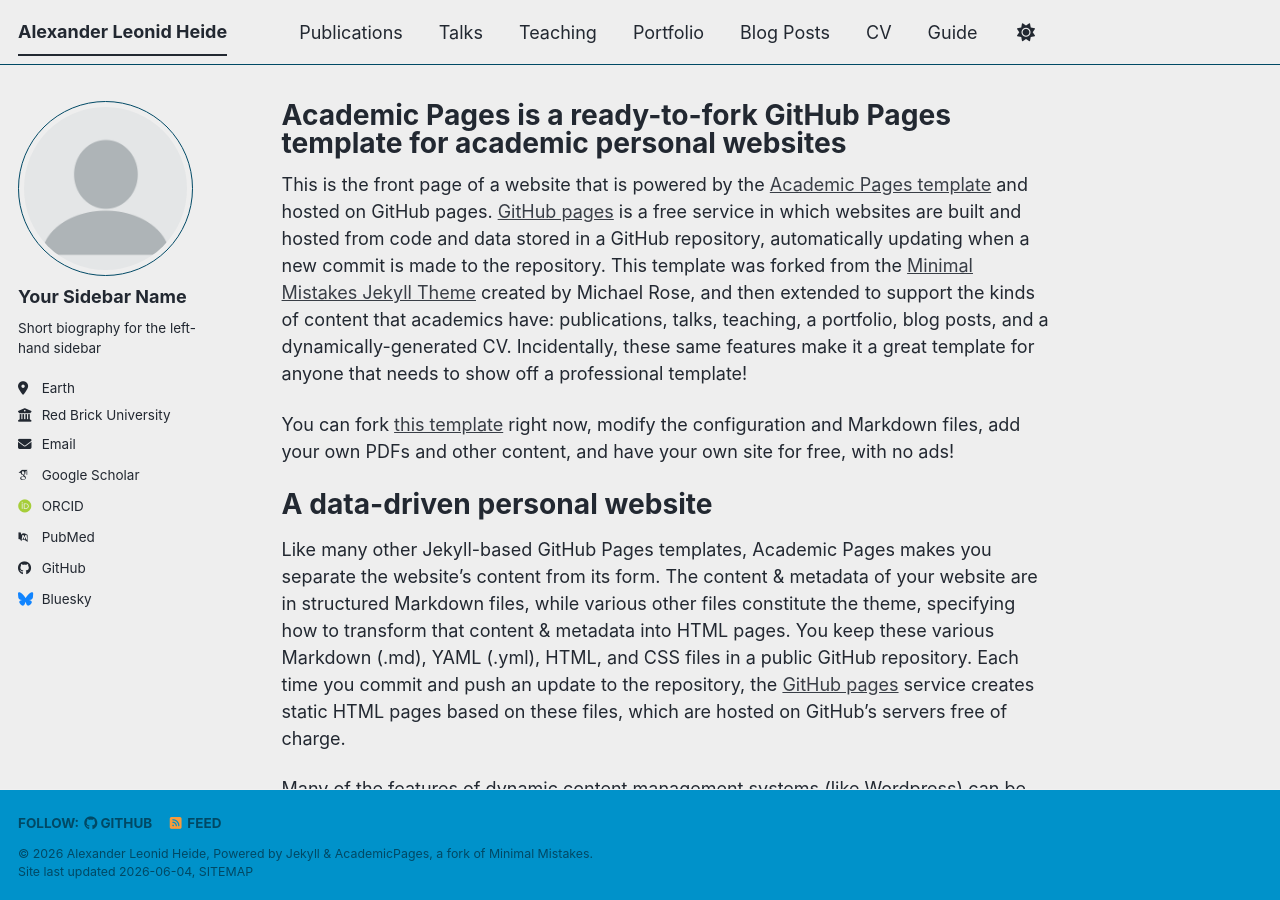
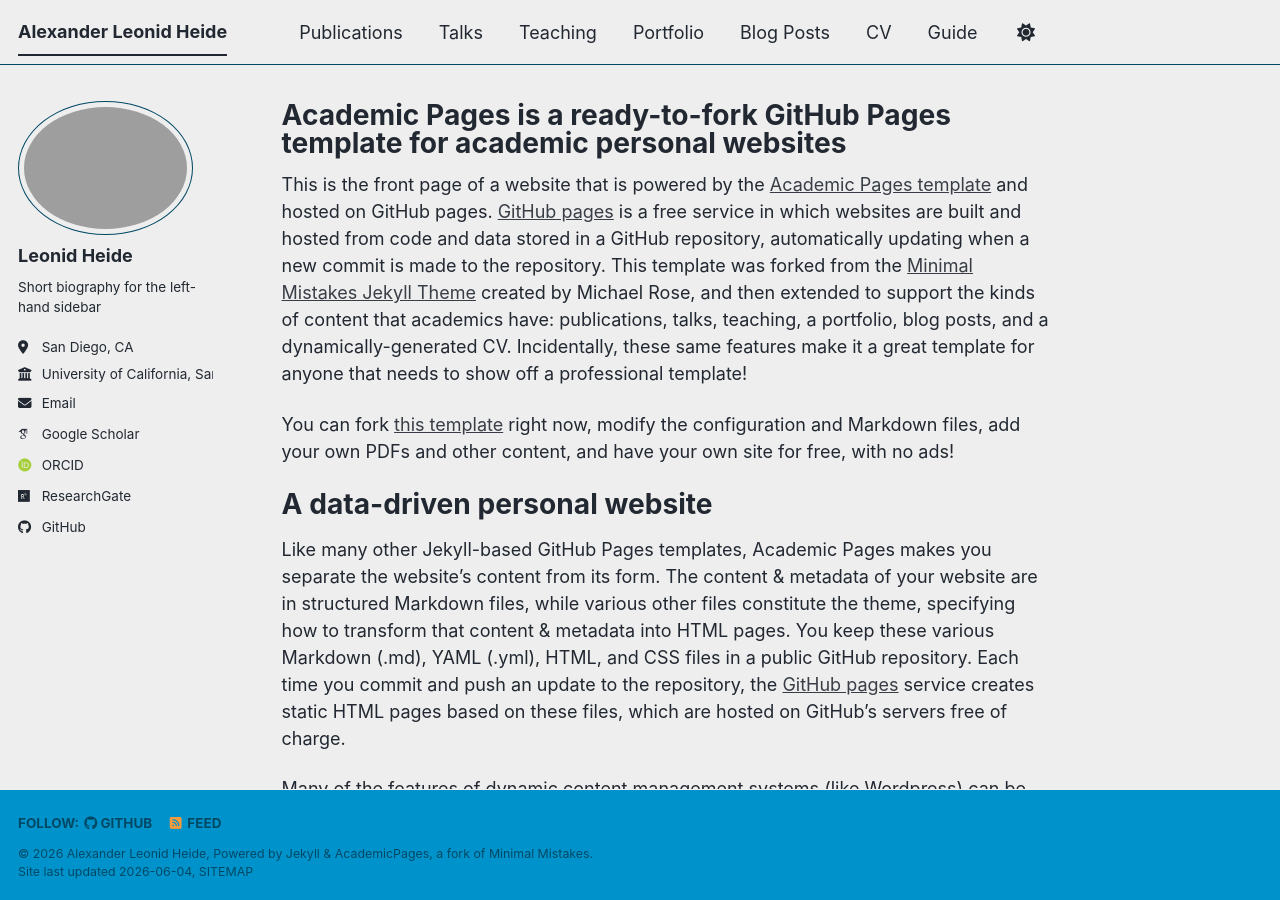
Before and after one commit to LeonidHeide/LeonidHeide.github.io, a Jekyll site: the page built from _pages/about.md, in a window 1280 px wide and 900 px high. Built offline with Jekyll 4.4.1, drawn with Linux system fonts in a browser that asks for light colours; some web fonts are replaced; a script bundle is joined from its source files by our own code; library files that are not in the unit come from our copies.

Commit message:
Update _config.yml

```diff
--- a/_config.yml
+++ b/_config.yml
@@ -23,26 +23,26 @@ repository               : "LeonidHeide/LeonidHeide.github.io"
 #               Additional customization can be done by editing /_includes/author-profile.html
 author:
   # Biographic information
-  avatar           : "profile.png"
-  name             : "Your Sidebar Name"
+  avatar           : "HeideProfile.png"
+  name             : "Leonid Heide"
   pronouns         : # example: "she/her"
   bio              : "Short biography for the left-hand sidebar"
-  location         : "Earth"
-  employer         : "Red Brick University"
+  location         : "San Diego, CA"
+  employer         : "University of California, San Diego"
   uri              : # URL
-  email            : "none@example.org"
+  email            : "alheide@ucsd.edu"
 
   # Academic websites
   academia         : # URL
   arxiv            : # URL - Update with the correct link to your profile
-  googlescholar    : "https://scholar.google.com/citations?user=PS_CX0AAAAAJ"
+  googlescholar    : "https://scholar.google.com/citations?user=m9EGxX4AAAAJ&hl"
   inspire-hep      : # URL
   impactstory      : # URL
-  orcid            : "https://orcid.org/yourorcidurl"
+  orcid            : "https://orcid.org/0009-0006-1522-245X"
   semantic         : # URL
   ssrn             : # URL
-  pubmed           : "https://www.ncbi.nlm.nih.gov/pubmed/?term=john+snow"
-  researchgate     : # URL
+  pubmed           : #
+  researchgate     : "https://www.researchgate.net/profile/Alexander-Heide-3"
   scopus           : # URL
   zotero           : # URL
 
@@ -57,7 +57,7 @@ author:
 
   # Social media
   artstation       : # Username
-  bluesky          : "bsky.app" # Replace this with you Bluesky username
+  bluesky          : # Replace this with you Bluesky username
   facebook         : # Username
   flickr           : # Username
   foursquare       : # Username
```
